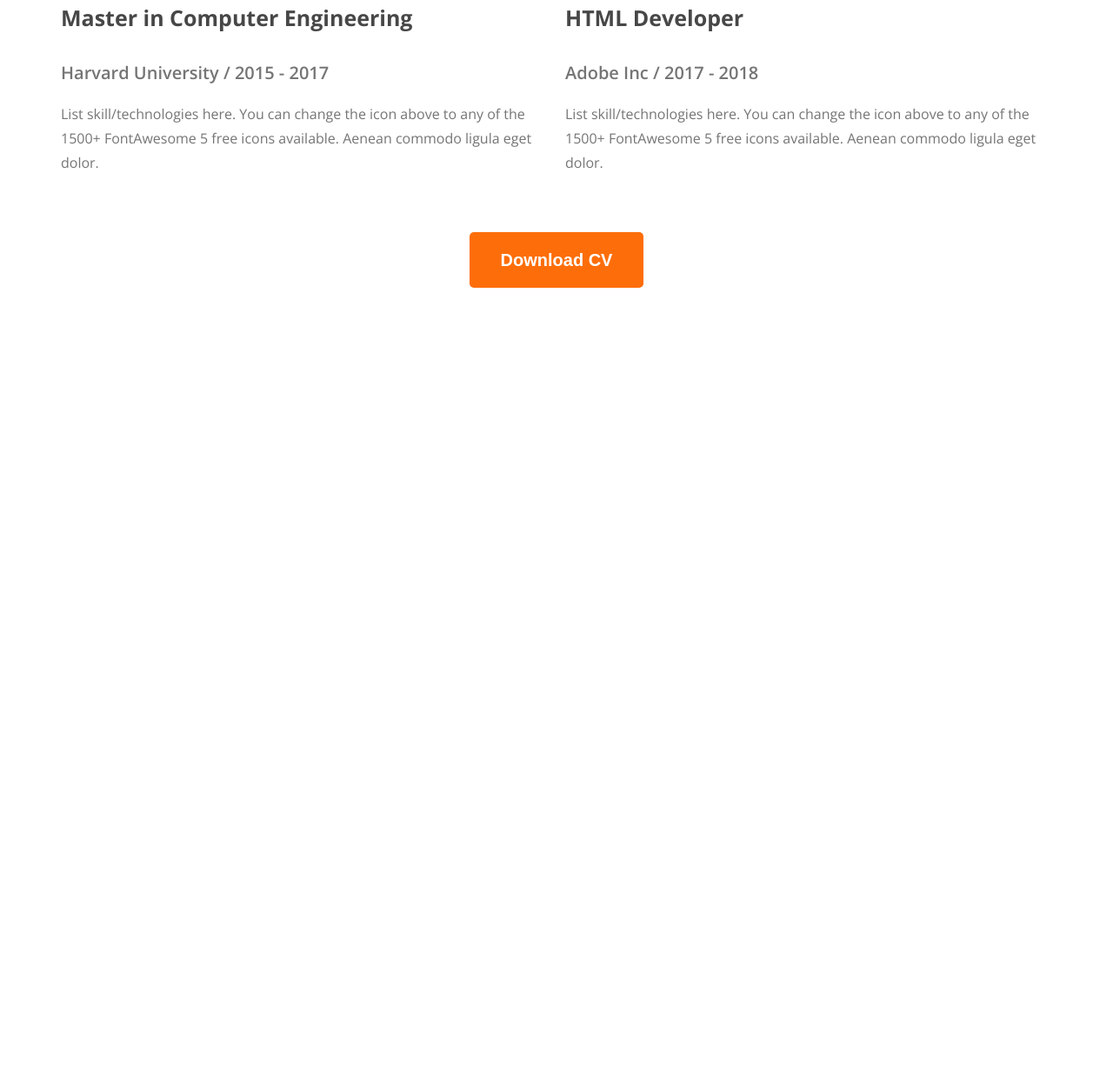
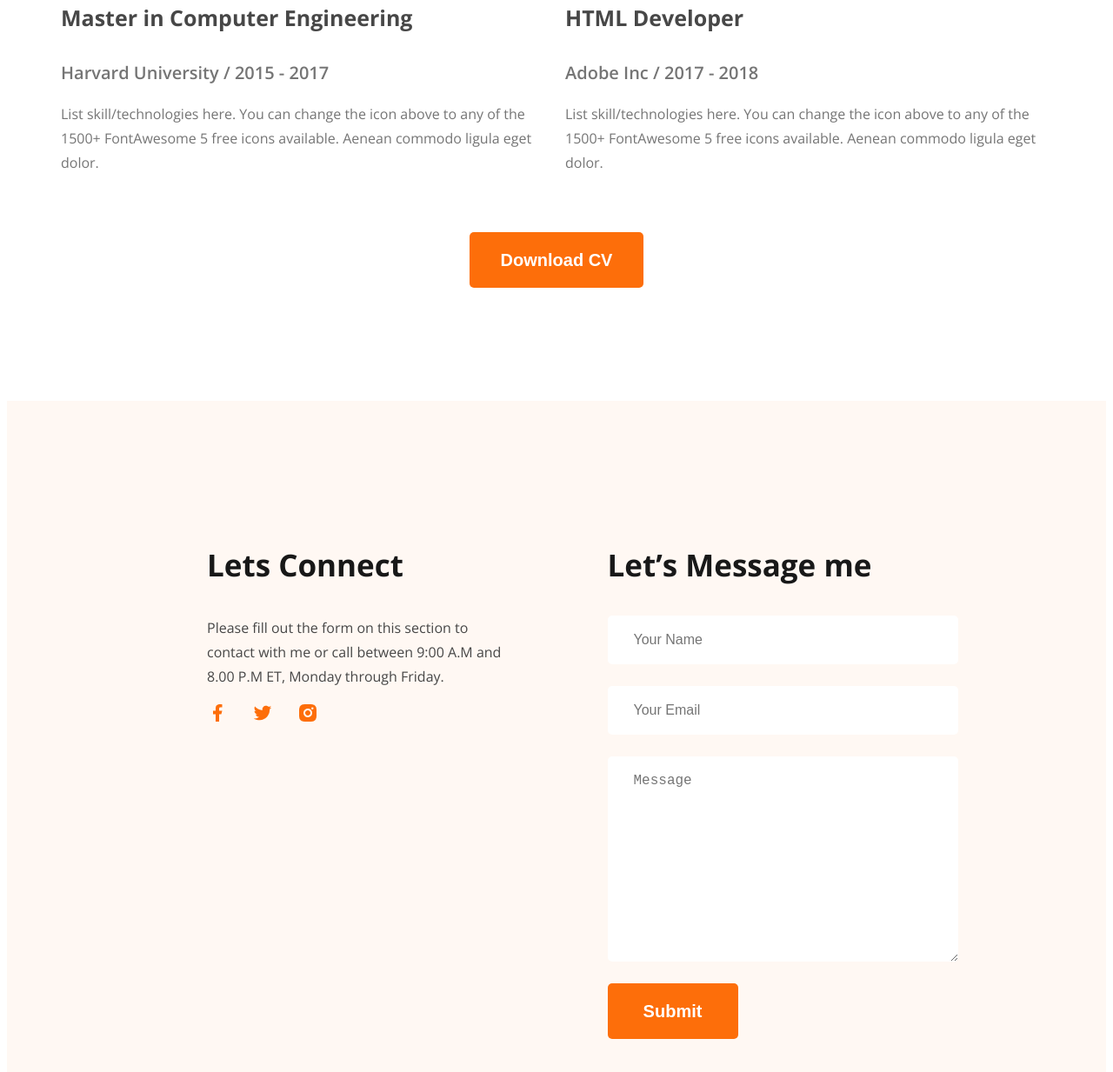
Before and after one commit to shovonchowdhury/Practice-portfolio, a plain HTML site: page index.html in a window 1280 px wide. Shown: the part 3074-4307 px from the top of the page at 87% size. Before the commit the page ends 3413 px from the top, so only its background shows below. Drawn offline with nearby package versions, Linux system fonts and the light colour scheme.

Commit message:
fotter commit

```diff
--- a/index.html
+++ b/index.html
@@ -148,12 +148,26 @@
 
         </section>
 
-
-
-
     </main>
     <footer>
-
+        <div class="footer-column">
+            <h3 class="column-title">Lets Connect</h3>
+            <p class="footer-column-description">Please fill out the form on this section to contact with me or call between 9:00 A.M and 8.00 P.M ET, Monday through Friday.</p>
+            <div class="social-link">
+                <a href=""><img src="images/icons/facebook.png" alt=""></a>
+                <a href=""><img src="images/icons/twitter.png" alt=""></a>
+                <a href=""><img src="images/icons/insta.png" alt=""></a>
+            </div>
+        </div>
+        <div class="footer-column">
+            <h3 class="column-title">Let’s Message me</h3>
+            <form class="input-form" action="">
+                    <input type="text" placeholder="Your Name">
+                    <input type="email" name="" id="" placeholder="Your Email">
+                    <textarea name="" id="" cols="30" rows="10" placeholder="Message"></textarea>
+                    <input class="button-submit" type="submit" value="Submit">
+            </form>
+        </div>
     </footer>
 </body>
 </html>
--- a/style.css
+++ b/style.css
@@ -257,3 +257,64 @@ main{
     text-align: center;
     margin-top: 50px;
 }
+
+footer{
+    background: #FFF8F3;
+    padding: 130px 230px;
+    margin-top: 130px;
+    display: flex;
+    gap: 117px;
+}
+
+.footer-column{
+    width: 50%;
+}
+.column-title{
+    color: var(--Dark-01, #181818);
+    font-family: "Open Sans";
+    font-size: 35px;
+    font-style: normal;
+    font-weight: 700;
+    line-height: normal;
+}
+
+.footer-column-description{
+    color: var(--Dark-02, #474747);
+    font-family: "Open Sans";
+    font-size: 16px;
+    font-style: normal;
+    font-weight: 400;
+    line-height: 28px;
+}
+
+.social-link>a{
+    margin-right: 24px;
+
+}
+.input-form input[type="text"],.input-form input[type="email"],textarea{
+    display: block;
+    margin-bottom: 25px;
+    padding: 18px 30px;
+    color:  #757575;
+    border-radius: 5px;
+    background:  #FFF;
+    border: 0;
+    width: 100%;
+    font-size: 16px;
+
+    font-weight: 400;
+    line-height: 20px;
+}
+.button-submit{
+    height: 64px;
+    flex-shrink: 0;
+    border-radius: 5px;
+    text-align: center;
+    width: 150px;
+    background: #FD6E0A;
+    color: #FFF;
+    border: 0;
+    font-size: 20px;
+    font-weight: 700;
+
+}
```
